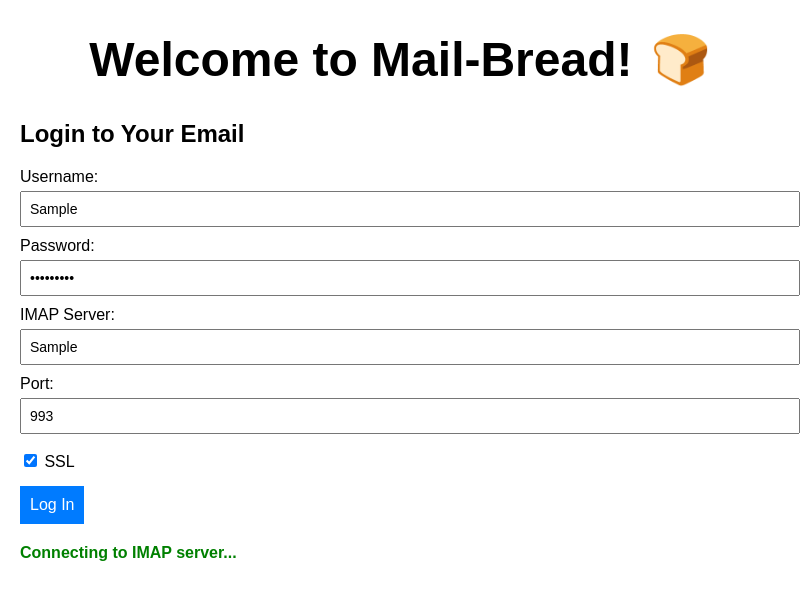
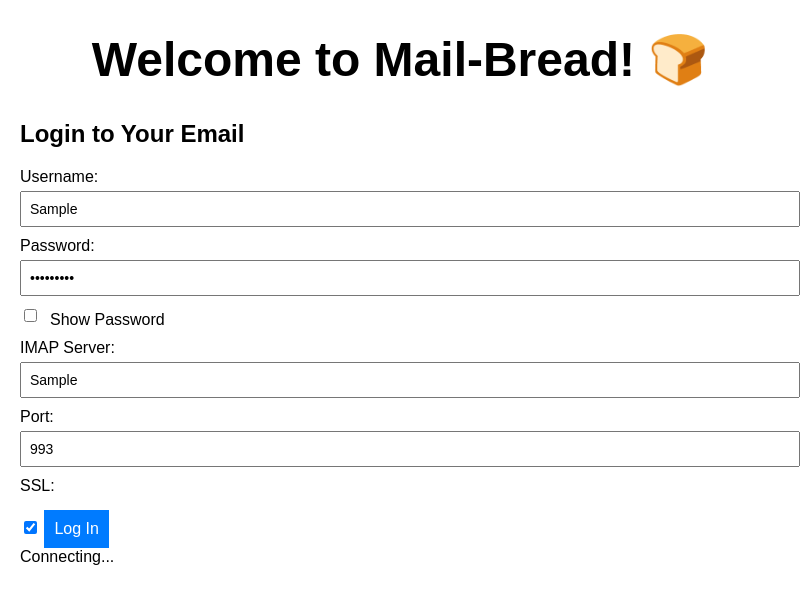
Before and after one commit to MumblingBuffalo/Email-Bread, an Electron app: page index.html in a window 800 px wide. Both pictures are taken after typing "Sample", "Sample123", "Sample" into the empty fields and a click on the button "Log In". Drawn offline with Linux system fonts and the light colour scheme; no server answers.

Commit message:
Added password toggle and improved error handling

```diff
--- a/app.js
+++ b/app.js
@@ -1,45 +1,44 @@
 const Imap = require('imap');
 const { inspect } = require('util');
 
-document.getElementById('emailForm').addEventListener('submit', function (event) {
-  event.preventDefault(); // Prevent form refresh
+document.getElementById('emailForm').addEventListener('submit', function(event) {
+  event.preventDefault(); // Prevent form submission
 
+  // Get field values
   const username = document.getElementById('username').value;
   const password = document.getElementById('password').value;
   const imapServer = document.getElementById('imapServer').value;
   const port = parseInt(document.getElementById('port').value);
   const useSSL = document.getElementById('ssl').checked;
 
-  // Update status
-  document.getElementById('status').innerText = 'Connecting to IMAP server...';
+  console.log("Form Data Captured:", { username, password, imapServer, port, useSSL });
 
-  // Clear existing debug info
-  console.clear();
+  // Clear any previous status
+  document.getElementById('status').innerText = 'Connecting...';
 
-  console.log('Form data submitted:', { username, imapServer, port, useSSL });
-
-  // Connect to IMAP
+  // Call the IMAP connection function
   connectToIMAP(username, password, imapServer, port, useSSL);
 });
 
-function connectToIMAP(user, pass, host, port, ssl) {
+function connectToIMAP(user, pass, host, port, useSSL) {
+  console.log("Attempting to connect to IMAP...");
   const imap = new Imap({
     user: user,
     password: pass,
     host: host,
     port: port,
-    tls: ssl, // SSL Checkbox
+    tls: useSSL,
   });
 
-  imap.once('ready', function () {
-    document.getElementById('status').innerText = 'Connected to IMAP server! Fetching emails...';
-    console.log('IMAP connection ready.');
+  // IMAP ready event
+  imap.once('ready', function() {
+    console.log("IMAP Connected successfully!");
+    document.getElementById('status').innerText = 'Connected to IMAP server. Fetching emails...';
 
-    // Open the inbox
-    imap.openBox('INBOX', false, function (err, box) {
+    imap.openBox('INBOX', false, function(err, box) {
       if (err) {
         document.getElementById('status').innerText = 'Error opening inbox: ' + err.message;
-        console.error('Error opening inbox:', err);
+        console.error("Error opening inbox:", err);
         return;
       }
       console.log('Mailbox opened:', box);
@@ -47,51 +46,55 @@ function connectToIMAP(user, pass, host, port, ssl) {
     });
   });
 
-  imap.once('error', function (err) {
+  // IMAP error event
+  imap.once('error', function(err) {
+    console.error("IMAP Error:", err);
     document.getElementById('status').innerText = 'IMAP Error: ' + err.message;
-    console.error('IMAP Error:', err);
   });
 
-  imap.once('end', function () {
-    console.log('IMAP connection ended.');
+  // IMAP end event
+  imap.once('end', function() {
+    console.log("IMAP Connection ended.");
     document.getElementById('status').innerText = 'Connection closed.';
   });
 
-  try {
-    console.log('Connecting to IMAP...');
-    imap.connect();
-  } catch (error) {
-    console.error('IMAP connection error:', error);
-    document.getElementById('status').innerText = 'Error connecting to IMAP server.';
-  }
+  // Connect to IMAP
+  imap.connect();
 }
 
 function fetchEmails(imap) {
-  imap.search(['ALL'], function (err, results) {
+  imap.search(['ALL'], function(err, results) {
     if (err) {
+      console.error("Error searching emails:", err);
       document.getElementById('status').innerText = 'Error searching emails: ' + err.message;
-      console.error('Error searching emails:', err);
+      return;
+    }
+
+    if (!results.length) {
+      document.getElementById('status').innerText = 'No emails found.';
+      console.log('No emails found.');
+      imap.end();
       return;
     }
 
     const fetch = imap.fetch(results, { bodies: '' });
-    fetch.on('message', function (msg, seqno) {
+    fetch.on('message', function(msg, seqno) {
       console.log('Message #%d', seqno);
-
-      msg.on('body', function (stream, info) {
+      const prefix = '(#' + seqno + ') ';
+      msg.on('body', function(stream, info) {
         let buffer = '';
-        stream.on('data', function (chunk) {
+        stream.on('data', function(chunk) {
           buffer += chunk.toString();
         });
 
-        stream.once('end', function () {
-          console.log('Email body:', inspect(buffer));
+        stream.once('end', function() {
+          console.log(prefix + 'Body: ' + inspect(buffer));
         });
       });
     });
 
-    fetch.once('end', function () {
-      console.log('Done fetching emails.');
+    fetch.once('end', function() {
+      console.log('Done fetching messages.');
       imap.end();
     });
   });
--- a/index.html
+++ b/index.html
@@ -19,9 +19,6 @@
       margin-top: 5px;
       font-size: 14px;
     }
-    input[type="checkbox"] {
-      margin-top: 10px;
-    }
     button {
       margin-top: 15px;
       padding: 10px;
@@ -40,24 +37,22 @@
       font-weight: bold;
       margin-bottom: 30px;
     }
-    .banner span {
-      margin-left: 5px;
+    .show-password {
+      margin-top: 5px;
+      display: flex;
+      align-items: center;
     }
-    #status {
-      margin-top: 20px;
-      color: green;
-      font-weight: bold;
+    .show-password label {
+      margin-left: 10px;
     }
   </style>
 </head>
 <body>
 
-  <!-- Banner -->
   <div class="banner">
-    <h1>Welcome to Mail-Bread! <span>🍞</span></h1>
+    <h1>Welcome to Mail-Bread! 🍞</h1>
   </div>
 
-  <!-- Email Login Form -->
   <h2>Login to Your Email</h2>
   <form id="emailForm">
     <label for="username">Username:</label>
@@ -65,6 +60,10 @@
 
     <label for="password">Password:</label>
     <input type="password" id="password" name="password" required />
+    <div class="show-password">
+      <input type="checkbox" id="showPassword" />
+      <label for="showPassword">Show Password</label>
+    </div>
 
     <label for="imapServer">IMAP Server:</label>
     <input type="text" id="imapServer" name="imapServer" required />
@@ -72,9 +71,8 @@
     <label for="port">Port:</label>
     <input type="number" id="port" name="port" value="993" required />
 
-    <label for="ssl">
-      <input type="checkbox" id="ssl" name="ssl" checked /> SSL
-    </label>
+    <label for="ssl">SSL:</label>
+    <input type="checkbox" id="ssl" name="ssl" checked />
 
     <button type="submit">Log In</button>
   </form>
@@ -82,5 +80,12 @@
   <div id="status"></div>
 
   <script src="app.js"></script>
+  <script>
+    // Toggle password visibility
+    document.getElementById('showPassword').addEventListener('change', function() {
+      const passwordField = document.getElementById('password');
+      passwordField.type = this.checked ? 'text' : 'password';
+    });
+  </script>
 </body>
 </html>
```
